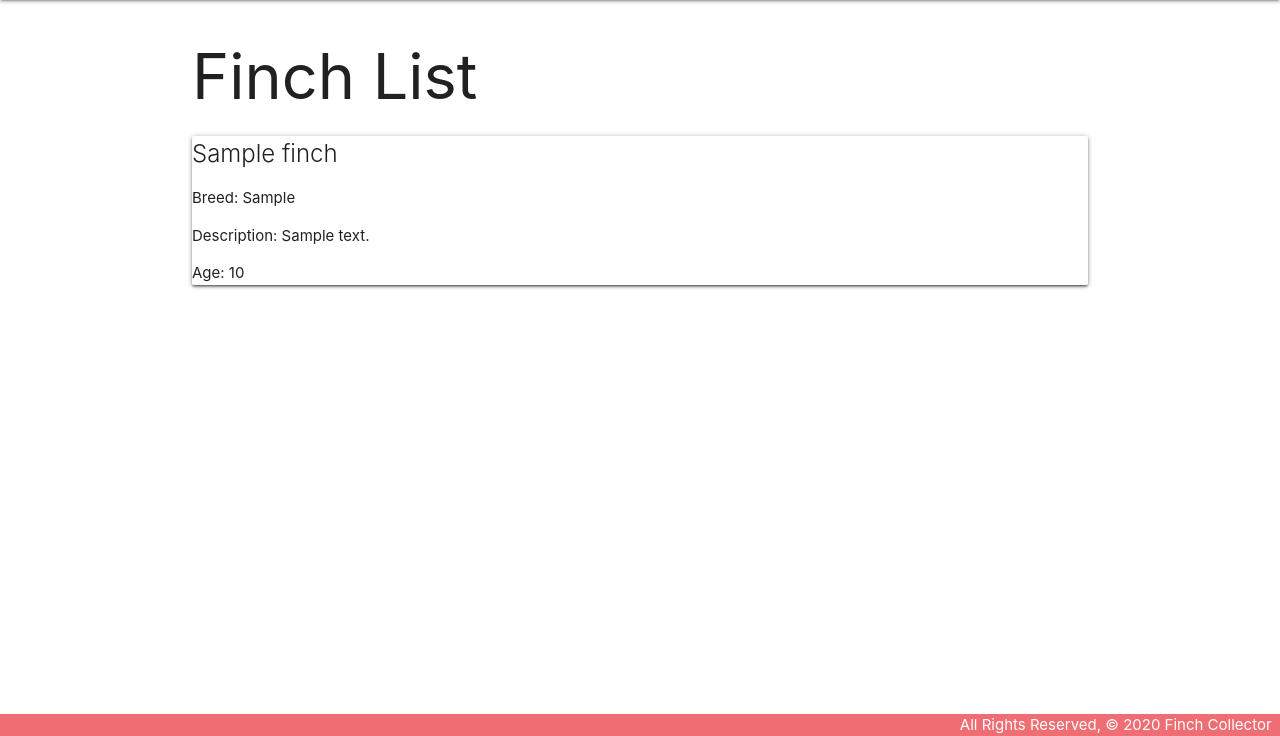
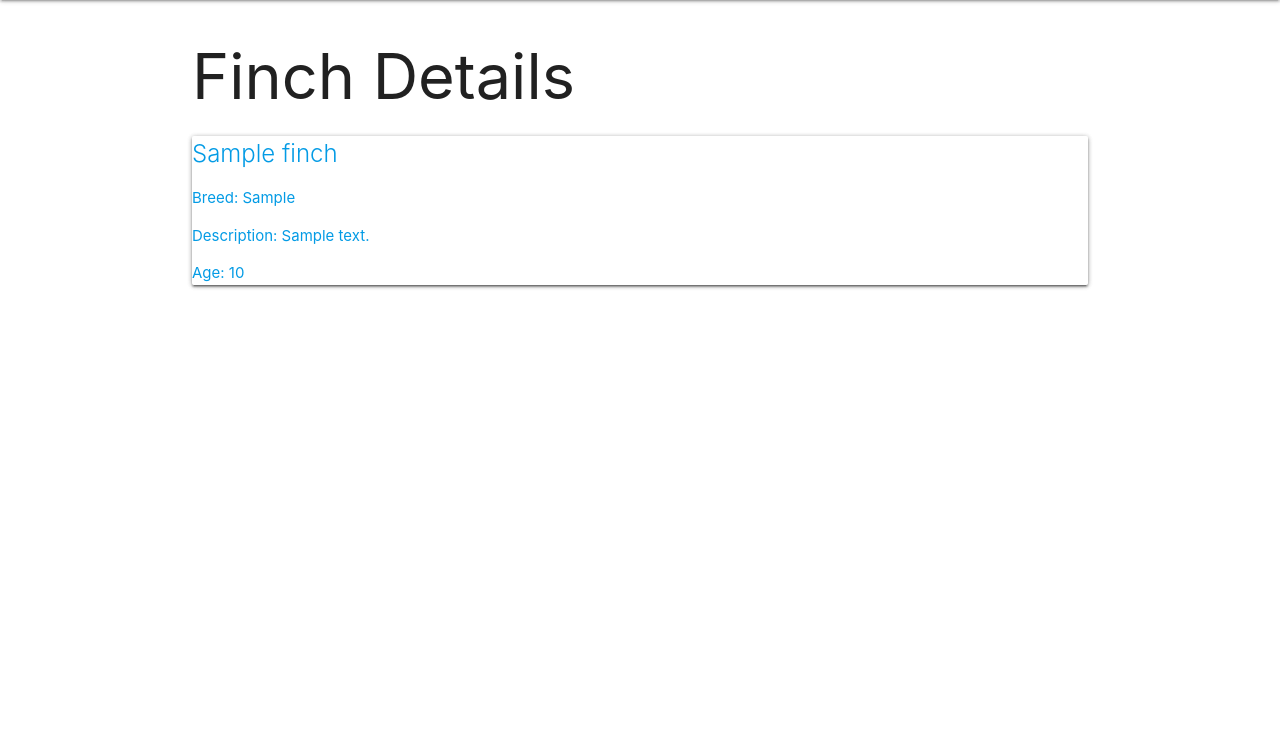
Before and after one commit to hoseaisnotjose/Finch-Collector, a Django app: page /finches/ in a window 1280 px wide. Shown: the part 64-800 px from the top of the page. Run offline with Django 3.2, Linux system fonts and the light colour scheme; tables that the repository leaves empty hold one stand-in row (values such as "Sample post").

Commit message:
index.html update with 'detail'

```diff
--- a/main_app/templates/finches/index.html
+++ b/main_app/templates/finches/index.html
@@ -1,11 +1,11 @@
 {% extends 'base.html' %}
 {% block content %}
 
-<h1>Finch List</h1>
+<h1>Finch Details</h1>
 
 {% for finch in finches %}
     <div class="card">
-        <a href="/finches/{{ finch.id }}"></a>
+        <a href="{% url 'detail' finch.id %}">
         <div class="card content">
             <span class="card-title">{{ finch.name }}</span>
             <p>Breed: {{ finch.breed }}</p>
```
